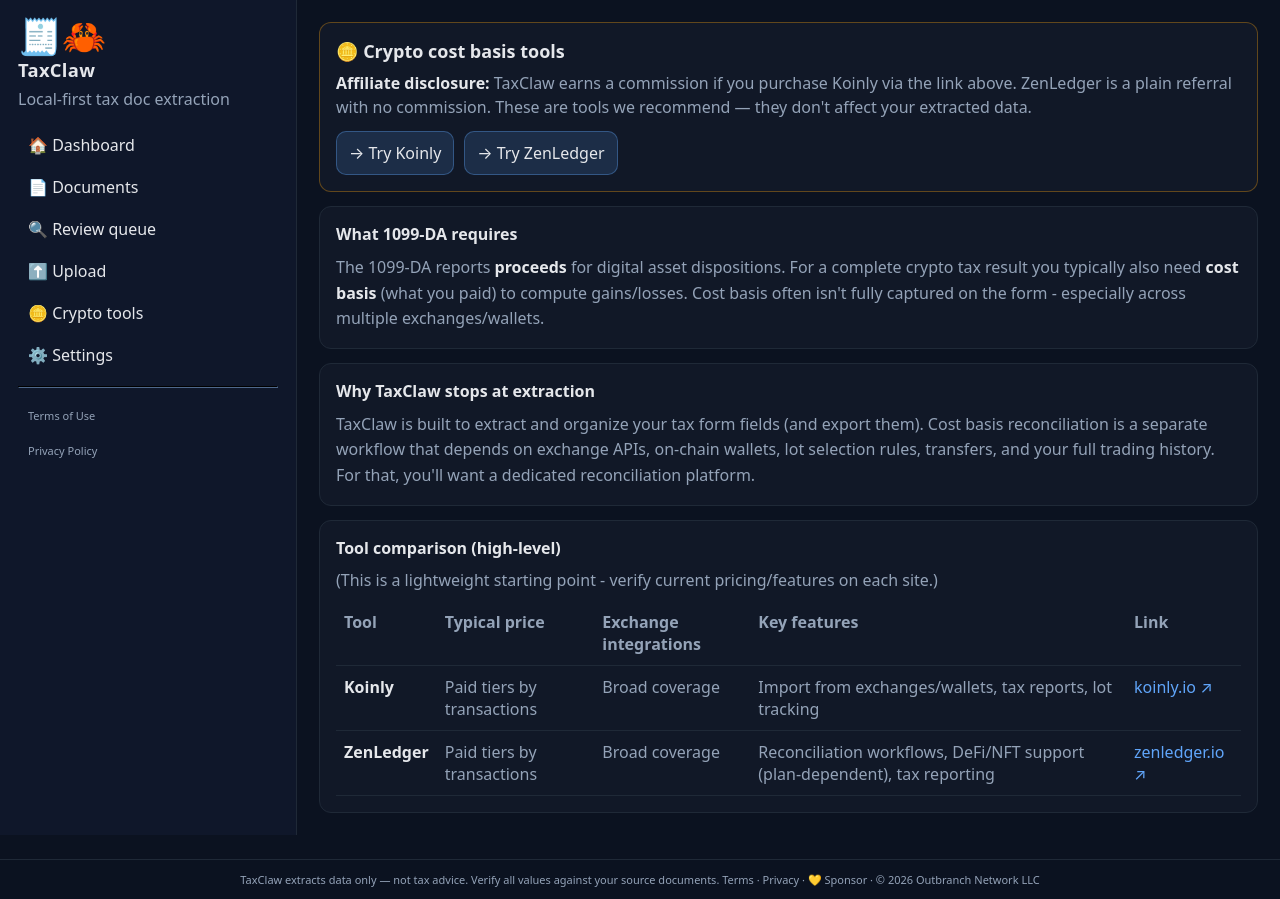
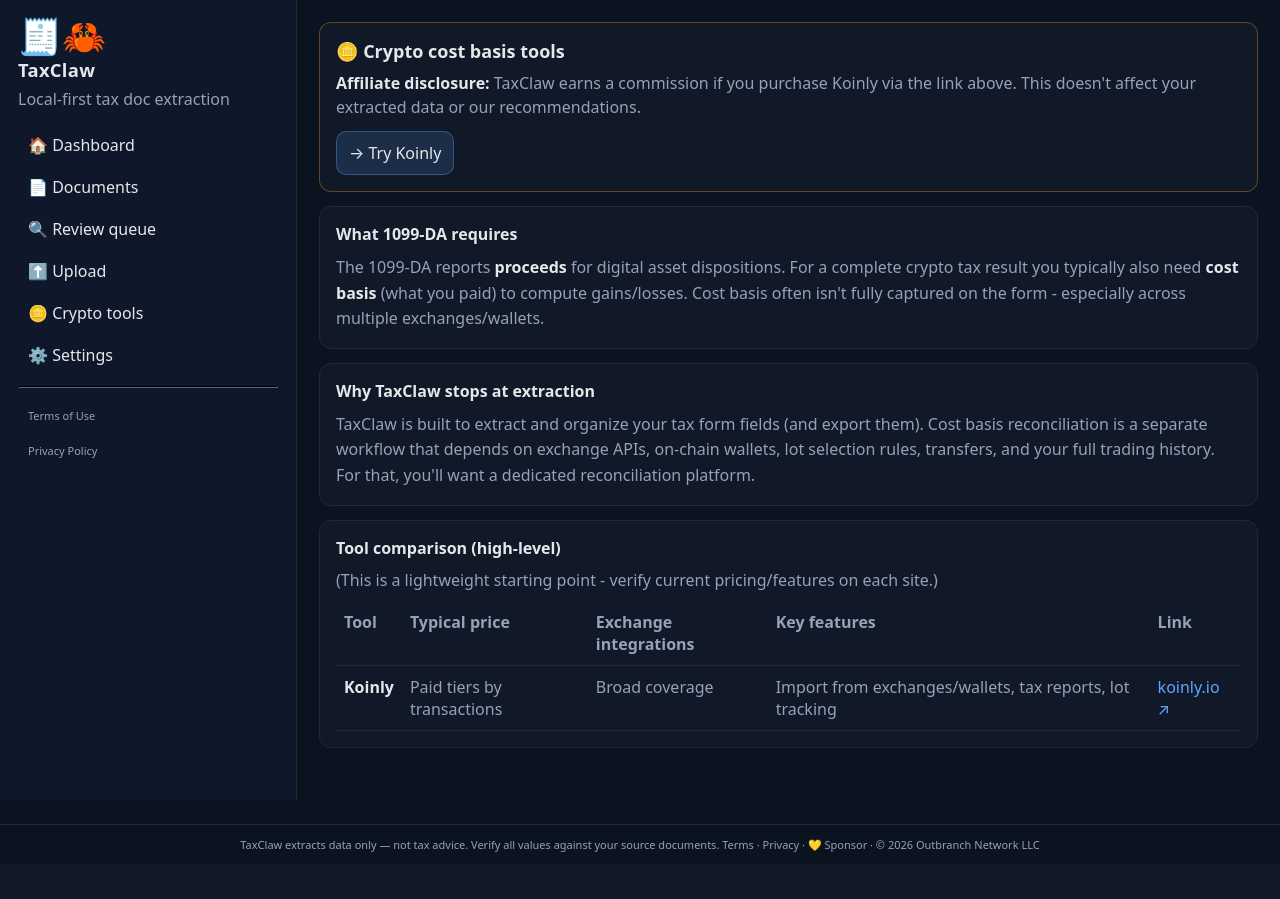
Before and after one commit to DougButdorf/TaxClaw, a FastAPI app: page /affiliate-info in a window 1280 px wide. After the commit the page ends 852 px from the top, so only its background shows below. Run offline with FastAPI, Linux system fonts and the light colour scheme; some libraries are stand-ins or nearby versions.

Commit message:
affiliate: Koinly only — remove ZenLedger, single clean CTA

```diff
--- a/templates/affiliate.html
+++ b/templates/affiliate.html
@@ -5,11 +5,10 @@
     <div style="font-size: 18px; font-weight: 900;">🪙 Crypto cost basis tools</div>
     <div class="muted" style="margin-top: 8px; line-height: 1.5;">
       <strong style="color: var(--text);">Affiliate disclosure:</strong>
-      TaxClaw earns a commission if you purchase Koinly via the link above. ZenLedger is a plain referral with no commission. These are tools we recommend — they don't affect your extracted data.
+      TaxClaw earns a commission if you purchase Koinly via the link above. This doesn't affect your extracted data or our recommendations.
     </div>
     <div class="row" style="margin-top: 12px; gap: 10px;">
       <a class="btn" href="https://koinly.io/?via=4C2DBEFF&utm_source=affiliate" target="_blank" rel="noopener">→ Try Koinly</a>
-      <a class="btn" href="https://zenledger.io/" target="_blank" rel="noopener">→ Try ZenLedger</a>
     </div>
   </div>
 
@@ -53,13 +52,7 @@
             <td class="muted">Import from exchanges/wallets, tax reports, lot tracking</td>
             <td><a href="https://koinly.io/?via=4C2DBEFF&utm_source=affiliate" target="_blank" rel="noopener">koinly.io ↗</a></td>
           </tr>
-          <tr>
-            <td><strong>ZenLedger</strong></td>
-            <td class="muted">Paid tiers by transactions</td>
-            <td class="muted">Broad coverage</td>
-            <td class="muted">Reconciliation workflows, DeFi/NFT support (plan-dependent), tax reporting</td>
-            <td><a href="https://zenledger.io/" target="_blank" rel="noopener">zenledger.io ↗</a></td>
-          </tr>
+
         </tbody>
       </table>
     </div>
```
Also changed, not shown: templates/detail.html (+3 -5 lines).
